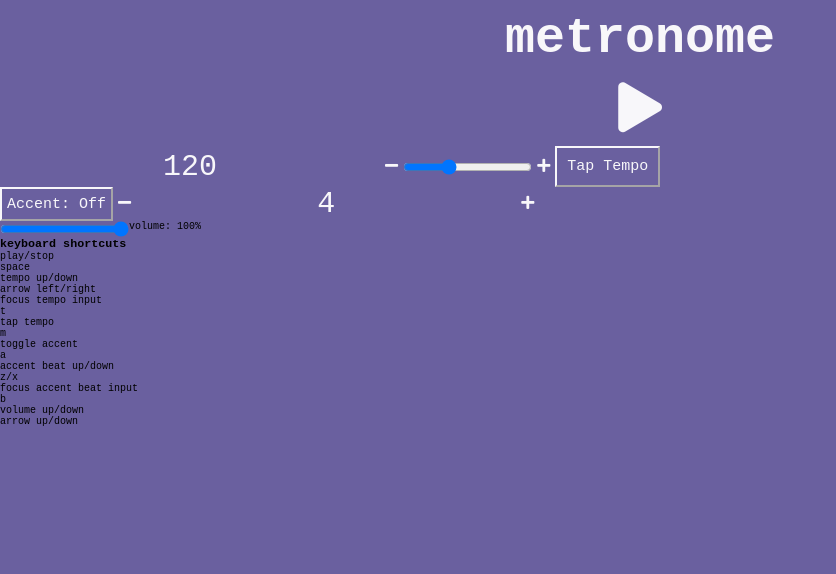
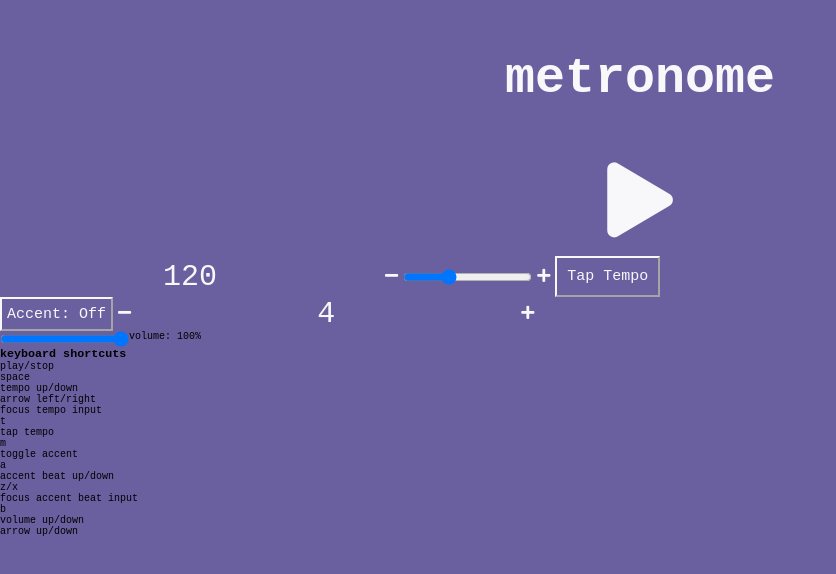
Before and after one commit to alanpaulprice/metronome, a React (Create React App) app: page / in a window 1280 px wide. Shown: the top 574 px of the page, without its empty margins (0-836 px from the left). Built offline with nearby package versions, Linux system fonts and the light colour scheme; no server answers.

Commit message:
App:  changed margin-top of H1 and PlayStopBtn, fontSize of PlayStopBtn

```diff
--- a/src/components/App.js
+++ b/src/components/App.js
@@ -155,14 +155,15 @@ class App extends Component {
           />
 
           <FlexDiv flexDirection={'column'}>
-            <H1 fontSize={'5rem'} margin={'1rem 0'}>
+            <H1 fontSize={'5rem'} marginTop={'5rem'}>
               metronome
             </H1>
 
             <Button
+              onClick={this.onPlayStopButtonClick}
               noBorder
-              fontSize={'5rem'}
-              onClick={this.onPlayStopButtonClick}
+              fontSize={'7.5rem'}
+              marginTop={'5rem'}
             >
               <i className={`fa fa-${this.state.playing ? 'stop' : 'play'}`} />
             </Button>
```
